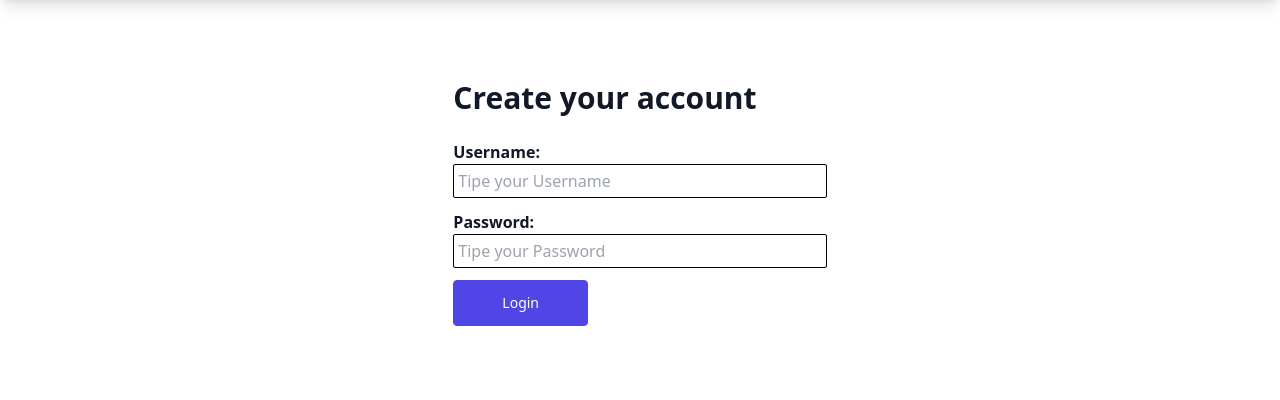
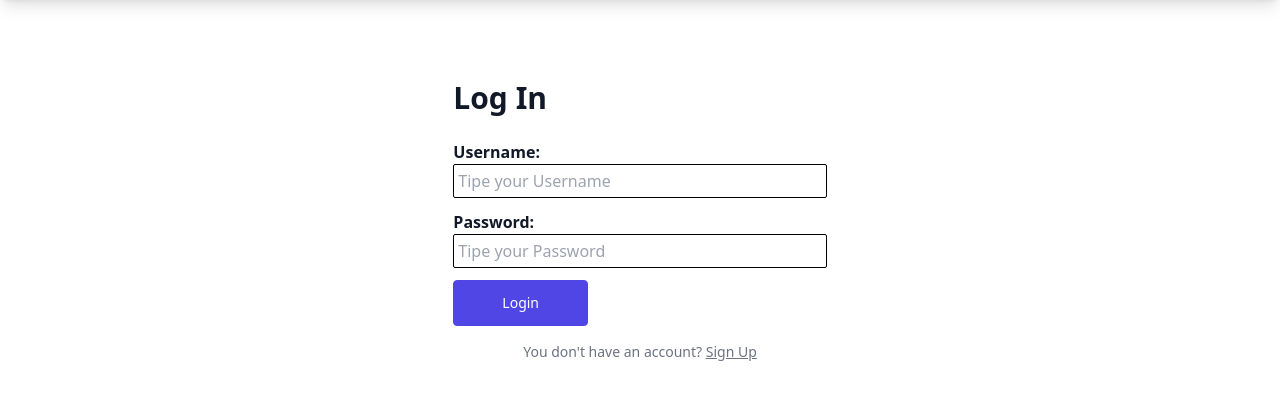
Before and after one commit to andresagab/py_coffe_shop, a Django app: page /users/login/ in a window 1280 px wide. Shown: the part 84-484 px from the top of the page. Run offline with Django 5.2, Linux system fonts and the light colour scheme; some libraries are stand-ins or nearby versions.

Commit message:
v0.6.4 Update login.html and register.html

```diff
--- a/users/templates/users/login.html
+++ b/users/templates/users/login.html
@@ -5,7 +5,7 @@
 {% block content %}
 
     <div class="container mx-auto w-1/3">
-        <h1 class="text-2xl font-bold text-gray-900 sm:text-3xl">Create your account</h1>
+        <h1 class="text-2xl font-bold text-gray-900 sm:text-3xl">Log In</h1>
         <form method="POST">
             {% csrf_token %}
             <section class="flex flex-col items-start justify-between gap-3 mt-6">
@@ -34,6 +34,10 @@
                 {% include "components/buttons/common_button.html" with type="submit" name="Login" %}
             </section>
         </form>
+        <p class="text-center text-sm text-gray-500 mt-4">
+        You don't have an account?
+        <a class="underline" href="{% url "register" %}">Sign Up</a>
+    </p>
     </div>
 
 {% endblock content %}
```
Also changed, not shown: users/templates/users/register.html (+3 -5 lines).
